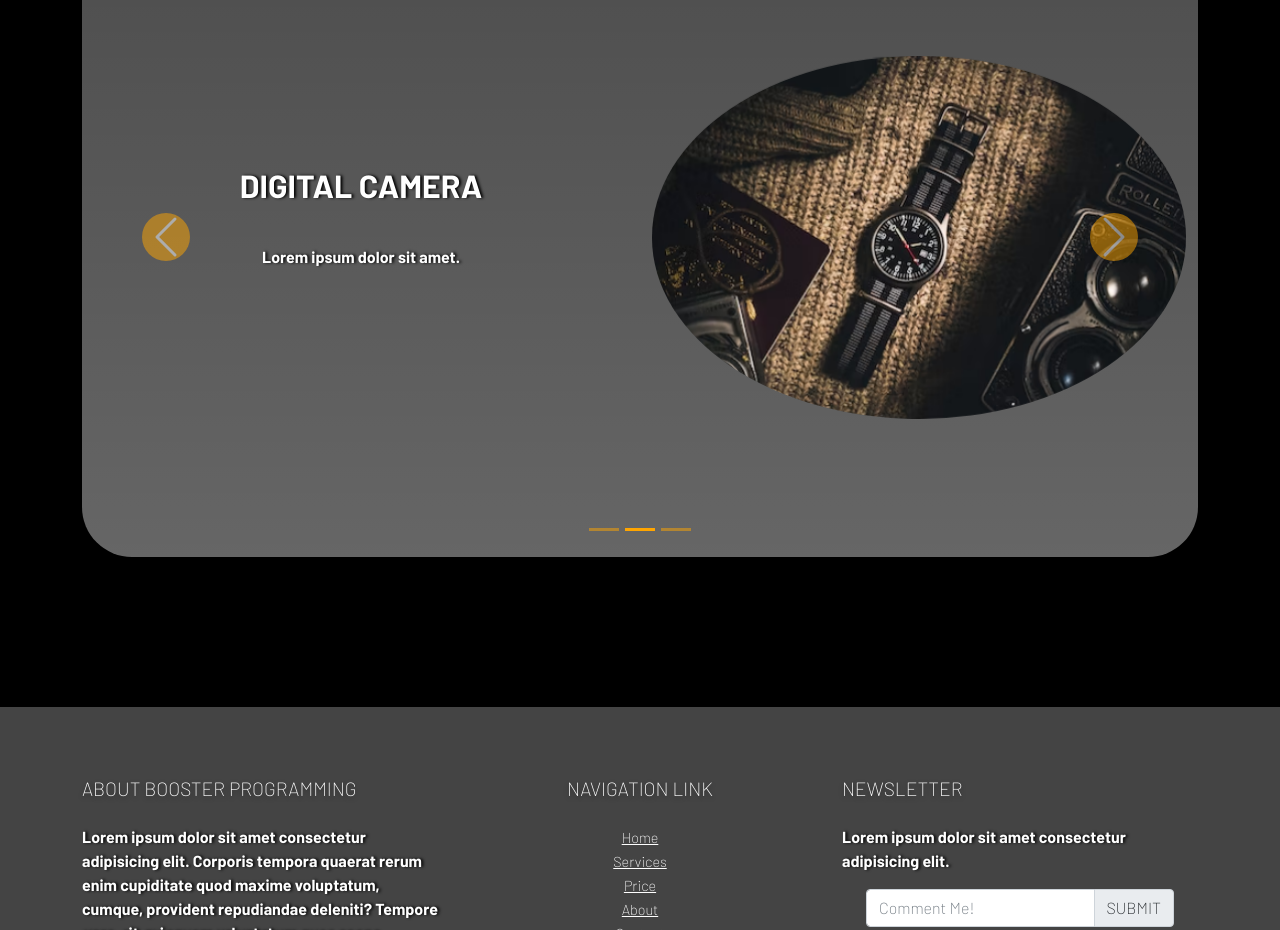
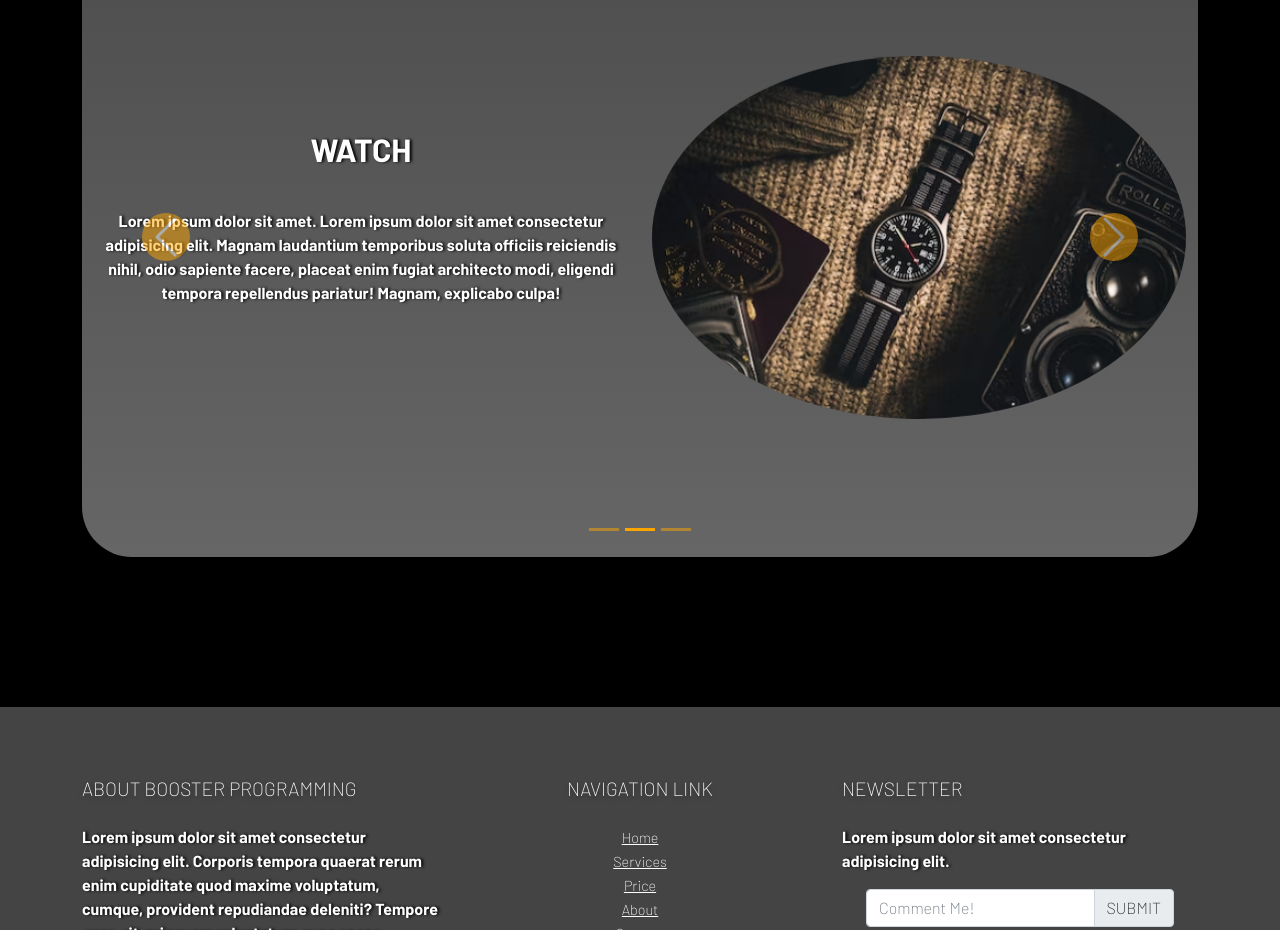
Before and after one commit to Boosterrohit/dpt, a plain HTML site: page About.html in a window 1280 px wide. Shown: the part 1320-2250 px from the top of the page. Drawn offline with nearby package versions, Linux system fonts and the light colour scheme; a web font is replaced by a local one.

Commit message:
Update About.html

```diff
--- a/About.html
+++ b/About.html
@@ -162,7 +162,10 @@
                         <div class="row align-items-center d-flex justify-content-center">
                             <div class="col-lg-6 col-md-6 col-12 pr-md-5">
                                 <h2 class="text-center">DIGITAL CAMERA</h2>
-                                <p class="text-center">Lorem ipsum dolor sit amet.</p>
+                                <p class="text-center">Lorem ipsum dolor sit amet. Lorem ipsum dolor sit amet
+                                    consectetur adipisicing elit. Magnam laudantium temporibus soluta officiis
+                                    reiciendis nihil, odio sapiente facere, placeat enim fugiat architecto modi,
+                                    eligendi tempora repellendus pariatur! Magnam, explicabo culpa!</p>
                             </div>
                             <div class="col-lg-6 col-md-6 col-12 pl-md-4">
                                 <img src="s1.png" width="100%" alt="" data-aos="zoom-in">
@@ -175,8 +178,11 @@
                     <div class="container">
                         <div class="row align-items-center d-flex justify-content-center">
                             <div class="col-lg-6 col-md-6 col-12 pr-md-5">
-                                <h2 class="text-center">DIGITAL CAMERA</h2>
-                                <p class="text-center">Lorem ipsum dolor sit amet.</p>
+                                <h2 class="text-center">WATCH</h2>
+                                <p class="text-center">Lorem ipsum dolor sit amet. Lorem ipsum dolor sit amet
+                                    consectetur adipisicing elit. Magnam laudantium temporibus soluta officiis
+                                    reiciendis nihil, odio sapiente facere, placeat enim fugiat architecto modi,
+                                    eligendi tempora repellendus pariatur! Magnam, explicabo culpa!</p>
                             </div>
                             <div class="col-lg-6 col-md-6 col-12 pl-md-4">
                                 <img src="s2.png" width="100%" alt="" data-aos="zoom-in">
@@ -190,8 +196,11 @@
 
                         <div class="row align-items-center d-flex justify-content-center">
                             <div class="col-lg-6 col-md-6 col-12 pr-md-5">
-                                <h2 class="text-center">DIGITAL CAMERA</h2>
-                                <p class="text-center">Lorem ipsum dolor sit amet.</p>
+                                <h2 class="text-center">IPHONES</h2>
+                                <p class="text-center">Lorem ipsum dolor sit amet. Lorem ipsum dolor sit amet
+                                    consectetur adipisicing elit. Magnam laudantium temporibus soluta officiis
+                                    reiciendis nihil, odio sapiente facere, placeat enim fugiat architecto modi,
+                                    eligendi tempora repellendus pariatur! Magnam, explicabo culpa!</p>
                             </div>
                             <div class="col-lg-6 col-md-6 col-12 pl-md-4">
                                 <img src="s3.png" width="100%" alt="" data-aos="zoom-in">
```
